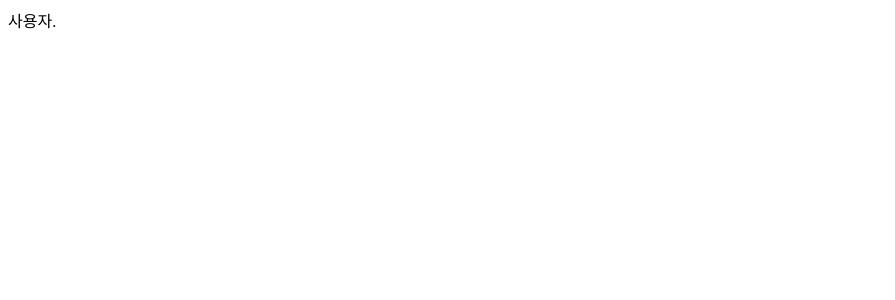
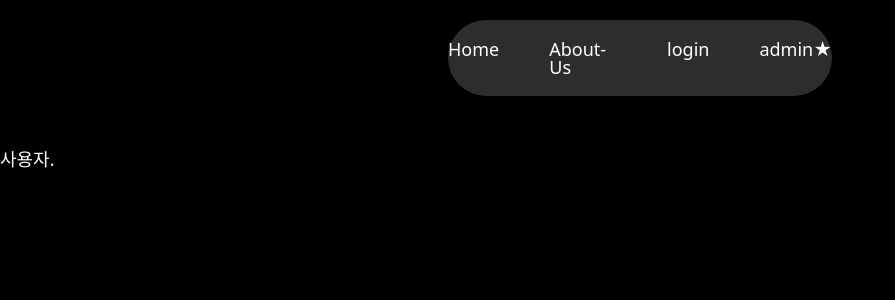
Before and after one commit to leezizon/nextpro, a Next.js app: page /admin in a window 1280 px wide. Shown: the top 300 px of the page, without its empty margins (0-895 px from the left). Built offline with nearby package versions, Linux system fonts and the light colour scheme.

Commit message:
Add files via upload

```diff
--- /dev/null
+++ b/app/constants.ts
@@ -0,0 +1 @@
+export const API_URL = "https://nomad-movies.nomadcoders.workers.dev/movies";
--- /dev/null
+++ b/app/layout.tsx
@@ -0,0 +1,26 @@
+import "../styles/global.css"
+import { Metadata } from "next"
+import Navigation from "../components/navigation"
+
+export const metadata: Metadata = {
+  title: {
+    template:"%s | Next Movies",
+    default:"Next Movies"
+  },
+  description: 'The best Movies on the best framwork',
+}
+
+export default function RootLayout({
+  children,
+}: {
+  children: React.ReactNode
+}) {
+  return (
+    <html lang="en">
+      <body>
+        <Navigation />
+        {children}
+      </body>
+    </html>
+  )
+}
```
Also changed, not shown: app/not-found.tsx (added, +7 -0 lines).
